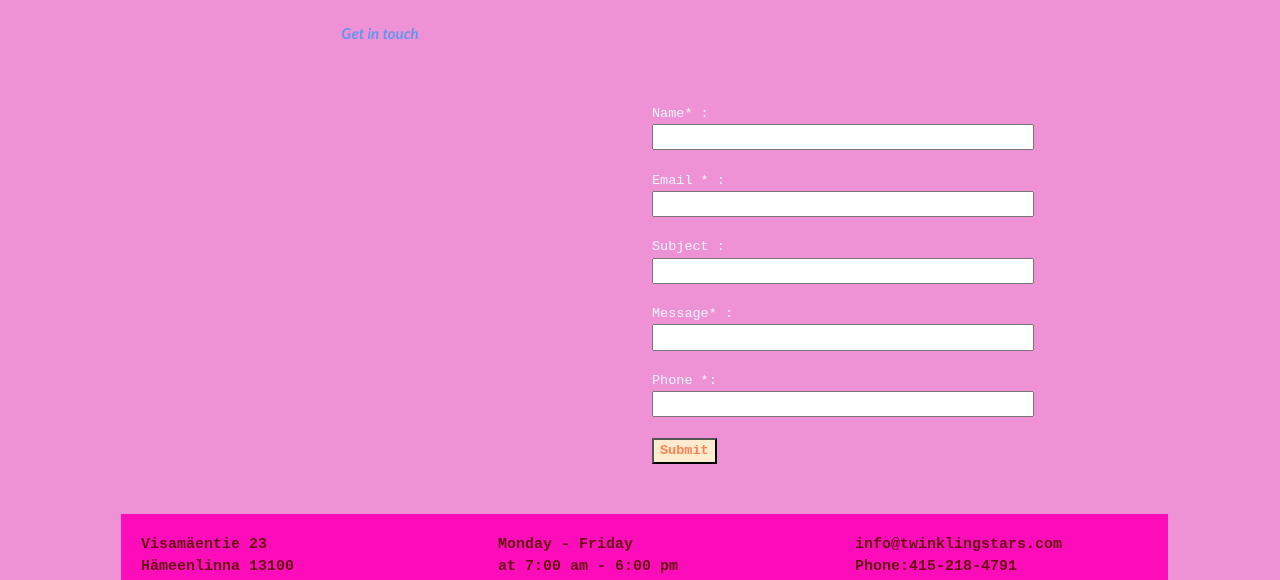
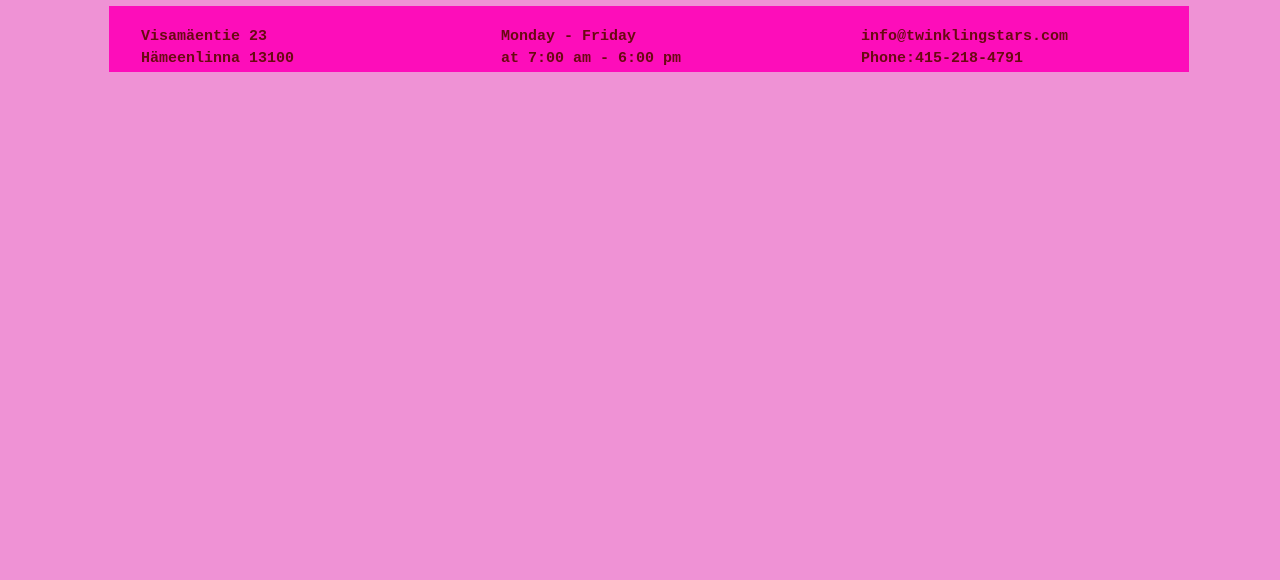
Before and after one commit to sonali22000/Kinda-Team18, a PHP site: page /contact.php in a window 1280 px wide. Shown: the part 751-1331 px from the top of the page. After the commit the page ends 823 px from the top, so only its background shows below. Run offline with PHP 8.4, Linux system fonts and the light colour scheme; some libraries are stand-ins or nearby versions.

Commit message:
some changes

```diff
--- a/contact.php
+++ b/contact.php
@@ -26,17 +26,19 @@
                 <li><i class="material-icons" style="font-size:60px;color:blue;">email</i><a href="mailto:info@twinklingstars.com">info@twinklingstars.com</a></a></li><br>
 
                 <li><i class="material-icons" style="font-size:60px;color:blue;">facebook</i><a href="https://www.facebook.com/profile.php?id=100089799731637">Like Us On Facebook</a></li>
+                <li><i class="material-icons" style="font-size:60px;color:blue;">Message Us</i>Message Us</li>
             </ul>
             </div>
+
+            <div class="col-md-6" style="color: aliceblue;">
+
+
           </div>
 
 
 <div class="row">
     <div class="col-md-6" style="color: aliceblue; text-align: center; font-size:35px; color: cornflowerblue; font-weight: bold; font-style: italic;  font-family:'Trebuchet MS', 'Lucida Sans Unicode', 'Lucida Grande', 'Lucida Sans', Arial, sans-serif;">
 
-      <p1>Get in touch<br>
-        <br>
-    </p1>
     </div>
     <div class="col-md-6">
         </div>
@@ -46,25 +48,7 @@
     <div class="col-md-6" style="color: aliceblue; text-align: center; font-size: larger;">
 
     </div>
-    <div class="col-md-6" style="color: aliceblue;">
 
-        <form action="/action_page.php">
-            <label for="name" >Name*      : </label>
-            <div><input type="text" id="name" name="name" size="45"><br><br></div>
-            <label for="email">Email *    : </label>
-            <div><input type="text" id="email" name="email" size="45"><br><br></div>
-            <label for="subject">Subject : </label>
-            <div><input type="text" id="subject" name="subject" size="45"><br><br></div>
-            <label for="lname">Message* : </label>
-            <div><input type="text" id="msg" name="msg" size="45"><br><br></div>
-            <label for="lname">Phone *: </label>
-            <div><input type="text" id="phone" name="phone" size="45"><br><br></div>
-
-            <input type="submit" value="Submit" style="color:coral; font-weight: bold; background-color: blanchedalmond;">
-          </form>
-
-
-        </div>
     </div>
 
 
```
